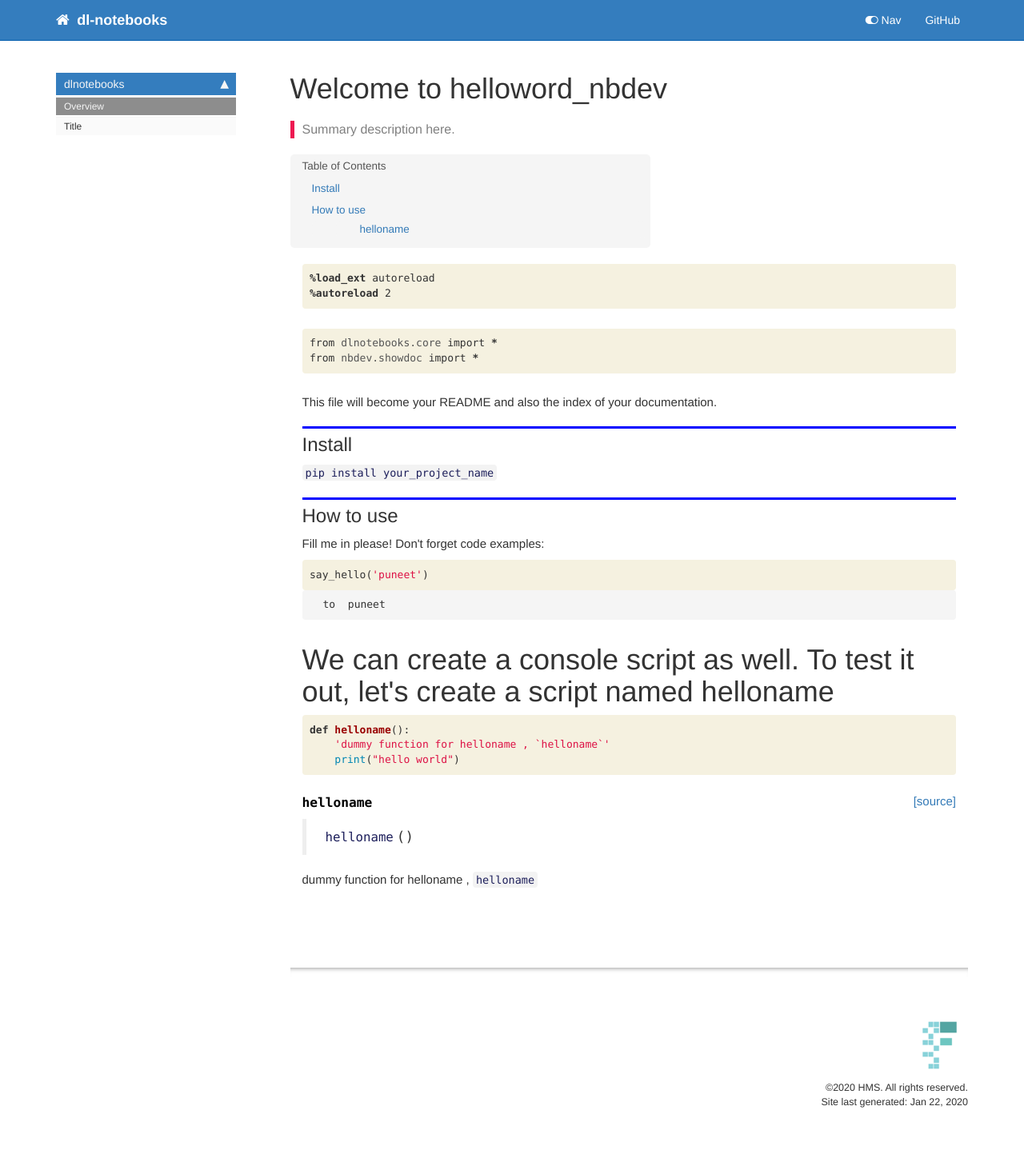
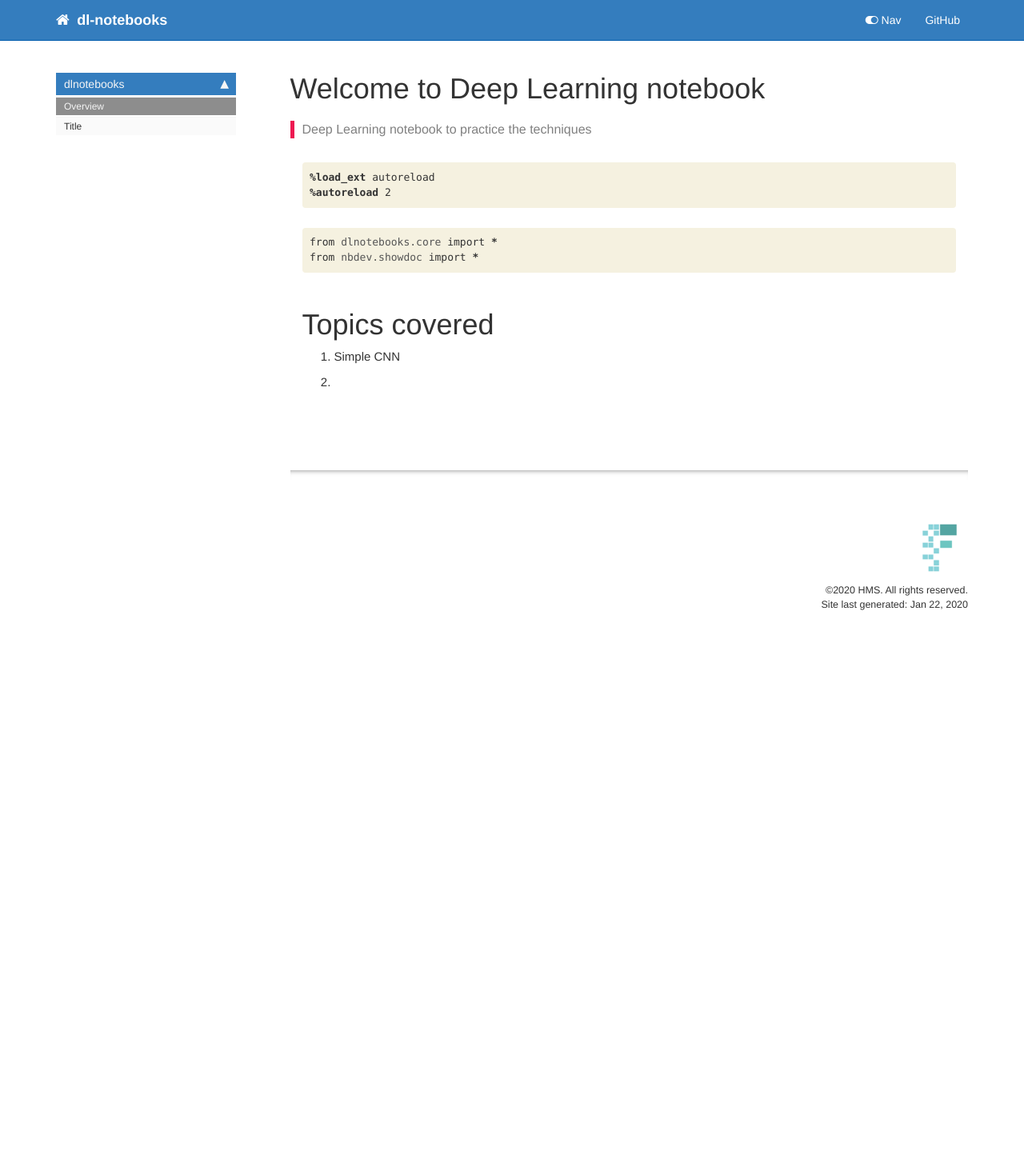
Before and after one commit to pmaxit/dl-notebooks, a Jekyll site: the page built from docs/index.html, in a window 1280 px wide. Shown: the whole page at 80% size. Built offline with Jekyll 4.4.1, drawn with Linux system fonts in a browser that asks for light colours; nearby versions of some CDN libraries; comment, search, counter and statistics services are not loaded; after the commit the page ends 900 px from its top, so only the background shows below that.

Commit message:
new commit

```diff
--- a/docs/index.html
+++ b/docs/index.html
@@ -1,10 +1,10 @@
 ---
 
-title: Welcome to helloword_nbdev
+title: Welcome to Deep Learning notebook
 keywords: fastai
 sidebar: home_sidebar
 
-summary: "Summary description here."
+summary: "Deep Learning notebook to practice the techniques"
 ---
 <!--
 
@@ -51,104 +51,18 @@ summary: "Summary description here."
 </div>
 <div class="cell border-box-sizing text_cell rendered"><div class="inner_cell">
 <div class="text_cell_render border-box-sizing rendered_html">
-<p>This file will become your README and also the index of your documentation.</p>
-
+<h1 id="Topics-covered">Topics covered<a class="anchor-link" href="#Topics-covered">&#182;</a></h1>
 </div>
 </div>
 </div>
 <div class="cell border-box-sizing text_cell rendered"><div class="inner_cell">
 <div class="text_cell_render border-box-sizing rendered_html">
-<h2 id="Install">Install<a class="anchor-link" href="#Install">&#182;</a></h2>
-</div>
-</div>
-</div>
-<div class="cell border-box-sizing text_cell rendered"><div class="inner_cell">
-<div class="text_cell_render border-box-sizing rendered_html">
-<p><code>pip install your_project_name</code></p>
+<ol>
+<li>Simple CNN</li>
+<li></li>
+</ol>
 
 </div>
 </div>
 </div>
-<div class="cell border-box-sizing text_cell rendered"><div class="inner_cell">
-<div class="text_cell_render border-box-sizing rendered_html">
-<h2 id="How-to-use">How to use<a class="anchor-link" href="#How-to-use">&#182;</a></h2>
 </div>
-</div>
-</div>
-<div class="cell border-box-sizing text_cell rendered"><div class="inner_cell">
-<div class="text_cell_render border-box-sizing rendered_html">
-<p>Fill me in please! Don't forget code examples:</p>
-
-</div>
-</div>
-</div>
-<div class="cell border-box-sizing code_cell rendered">
-<div class="input">
-
-<div class="inner_cell">
-    <div class="input_area">
-<div class=" highlight hl-ipython3"><pre><span></span><span class="n">say_hello</span><span class="p">(</span><span class="s1">&#39;puneet&#39;</span><span class="p">)</span>
-</pre></div>
-
-    </div>
-</div>
-</div>
-
-<div class="output_wrapper">
-<div class="output">
-
-<div class="output_area">
-
-<div class="output_subarea output_stream output_stdout output_text">
-<pre>to  puneet
-</pre>
-</div>
-</div>
-
-</div>
-</div>
-
-</div>
-<div class="cell border-box-sizing text_cell rendered"><div class="inner_cell">
-<div class="text_cell_render border-box-sizing rendered_html">
-<h1 id="We-can-create-a-console-script-as-well.-To-test-it-out,-let's-create-a-script-named-helloname">We can create a console script as well. To test it out, let's create a script named helloname<a class="anchor-link" href="#We-can-create-a-console-script-as-well.-To-test-it-out,-let's-create-a-script-named-helloname">&#182;</a></h1>
-</div>
-</div>
-</div>
-<div class="cell border-box-sizing code_cell rendered">
-<div class="input">
-
-<div class="inner_cell">
-    <div class="input_area">
-<div class=" highlight hl-ipython3"><pre><span></span><span class="k">def</span> <span class="nf">helloname</span><span class="p">():</span>
-    <span class="s1">&#39;dummy function for helloname , `helloname`&#39;</span>
-    <span class="nb">print</span><span class="p">(</span><span class="s2">&quot;hello world&quot;</span><span class="p">)</span>
-</pre></div>
-
-    </div>
-</div>
-</div>
-
-</div>
-<div class="cell border-box-sizing code_cell rendered">
-
-<div class="output_wrapper">
-<div class="output">
-
-<div class="output_area">
-
-
-<div class="output_markdown rendered_html output_subarea ">
-<h4 id="helloname" class="doc_header"><code>helloname</code><a href="__main__.py#L1" class="source_link" style="float:right">[source]</a></h4><blockquote><p><code>helloname</code>()</p>
-</blockquote>
-<p>dummy function for helloname , <code>helloname</code></p>
-
-</div>
-
-</div>
-
-</div>
-</div>
-
-</div>
-</div>
```
Also changed, not shown: README.md, 1 other file.
